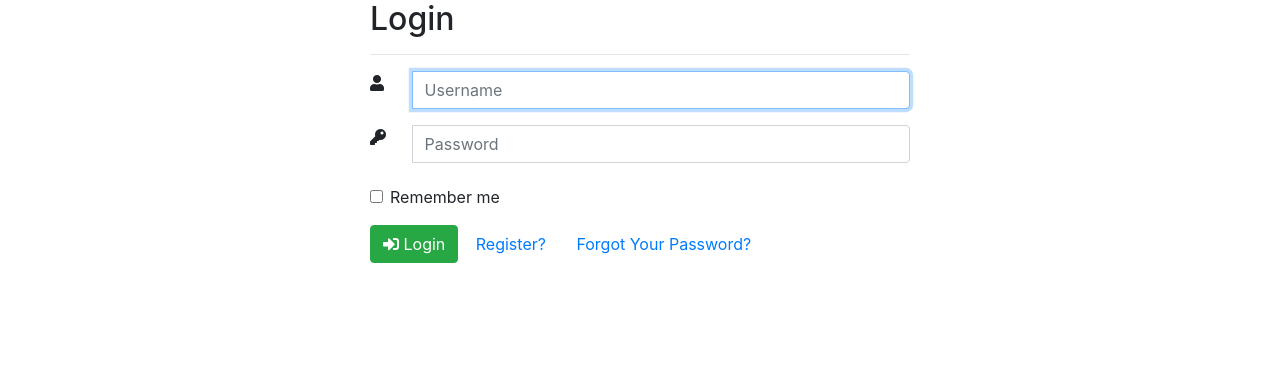
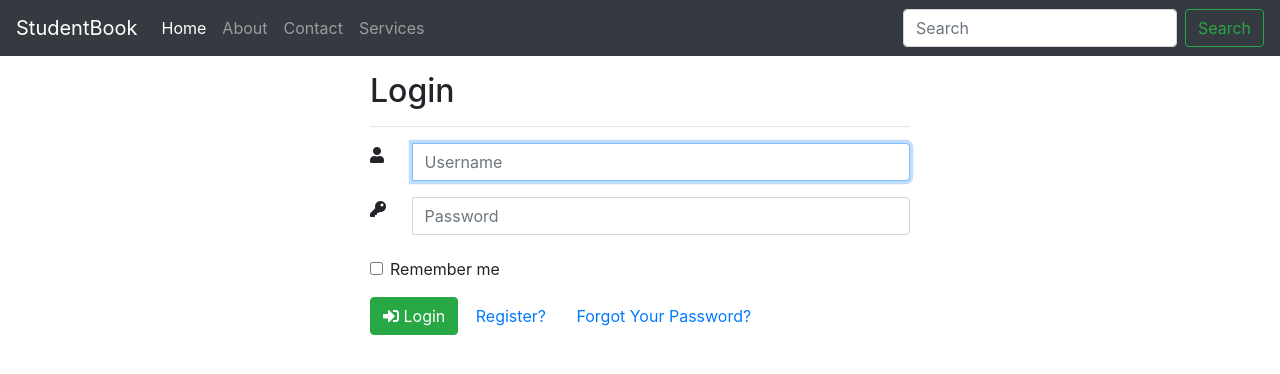
Before and after one commit to anykate/atifbhatti, a Django app: page / in a window 1280 px wide. Shown: the top 374 px of the page. Run offline with Django 3.2, Linux system fonts and the light colour scheme; some libraries are stand-ins or nearby versions.

Commit message:
Django Tutorials 26. Navigation bar in django (urdu/hindi)

```diff
--- a/allapps/studentbook/templates/_base.html
+++ b/allapps/studentbook/templates/_base.html
@@ -34,6 +34,7 @@
 </head>
 
 <body>
+	{% include 'navbar.html' %}
 	{% block content %}{% endblock %}
 
 
--- /dev/null
+++ b/allapps/studentbook/templates/navbar.html
@@ -0,0 +1,27 @@
+<nav class="navbar navbar-expand-lg navbar-dark bg-dark navbar-fixed mb-3">
+  <button class="navbar-toggler" type="button" data-toggle="collapse" data-target="#studentbook01" aria-controls="studentbook01" aria-expanded="false" aria-label="Toggle navigation">
+    <span class="navbar-toggler-icon"></span>
+  </button>
+  <a class="navbar-brand" href="{% url 'studentbook:student_login' %}">StudentBook</a>
+
+  <div class="collapse navbar-collapse" id="studentbook01">
+    <ul class="navbar-nav mr-auto mt-2 mt-lg-0">
+      <li class="nav-item active">
+        <a class="nav-link" href="{% url 'studentbook:student_home' %}">Home <span class="sr-only">(current)</span></a>
+      </li>
+      <li class="nav-item">
+        <a class="nav-link" href="#">About</a>
+      </li>
+      <li class="nav-item">
+        <a class="nav-link" href="#">Contact</a>
+      </li>
+      <li class="nav-item">
+        <a class="nav-link" href="#">Services</a>
+      </li>
+    </ul>
+    <form class="form-inline my-2 my-lg-0">
+      <input class="form-control mr-sm-2" type="search" placeholder="Search" aria-label="Search">
+      <button class="btn btn-outline-success my-2 my-sm-0" type="submit">Search</button>
+    </form>
+  </div>
+</nav>
--- a/allapps/studentbook/urls.py
+++ b/allapps/studentbook/urls.py
@@ -6,6 +6,7 @@ app_name = 'studentbook'
 
 urlpatterns = [
     path('', views.student_login, name='student_login'),
+    path('home/', views.student_home, name='student_home'),
     path('signup/', views.student_signup, name='student_signup'),
     path('register/', views.register_student, name='register_student'),
 ]
--- a/allapps/studentbook/views.py
+++ b/allapps/studentbook/views.py
@@ -15,6 +15,8 @@ def student_login(request):
         if student:
             messages.success(
                 request, f'User \"{username}\" authenticated successfully!')
+            return redirect('studentbook:student_home')
+
         else:
             messages.error(request, 'Invalid user credentials!')
     return render(request, 'studentbook/login.html', {})
@@ -42,3 +44,7 @@ def register_student(request):
                 request, f'User \"{username}\" created successfully!')
 
     return redirect('studentbook:student_login')
+
+
+def student_home(request):
+    return render(request, 'studentbook/home.html', {})
```
Also changed, not shown: allapps/studentbook/templates/studentbook/home.html (renamed from allapps/studentbook/templates/studentbook/index.html, +7 -0 lines), allapps/studentbook/templates/studentbook/register_student.html (deleted, +0 -10 lines).
